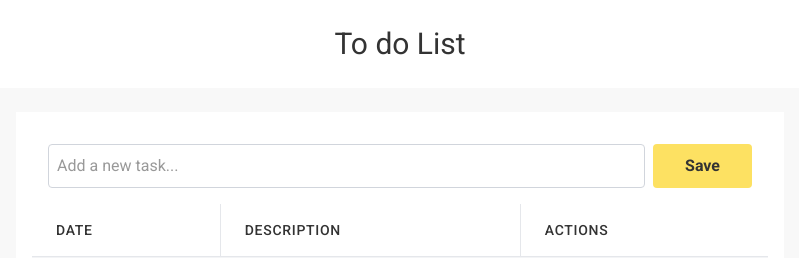
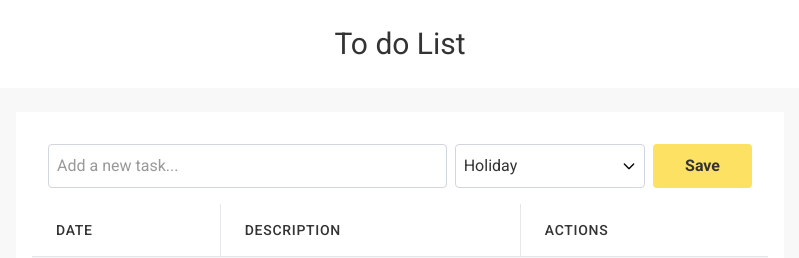
Before and after one commit to ediheid/todo-app, a Vue app: page / in a window 1280 px wide. Shown: the top 258 px of the page, without its empty margins (240-1039 px from the left). Built offline with nearby package versions, Linux system fonts and the light colour scheme.

Commit message:
add dropdown select for task categories

```diff
--- /dev/null
+++ b/src/components/DropdownSelect.vue
@@ -0,0 +1,40 @@
+<script setup lang="ts">
+import { Category } from "../enums/categories";
+defineProps<{
+  options: { value: Category; label: string }[];
+  modelValue: Category | null;
+  placeholder?: string;
+}>();
+
+const emit = defineEmits<{
+  (e: "update:modelValue", value: Category | null): void;
+}>();
+</script>
+
+<template>
+  <div class="relative flex-1">
+    <select
+      :value="modelValue"
+      @change="(e) => $emit('update:modelValue', (e.target as HTMLSelectElement).value as Category)"
+      class="appearance-none w-full p-2 pr-8 border border-gray-300 rounded-sm focus:outline-none focus:ring-2 focus:ring-[var(--primary-yellow)]"
+    >
+      <option
+        v-for="option in options"
+        :key="option.value"
+        :value="option.value"
+      >
+        {{ option.label }}
+      </option>
+    </select>
+    <!-- custom chevron cos I'm being picky about spacing of chevron 😅 -->
+    <div
+      class="pointer-events-none absolute inset-y-0 right-2 flex items-center"
+    >
+      <img
+        src="@/assets/icons/chevron.svg"
+        alt="Dropdown Icon"
+        class="w-4 h-4 text-gray-500"
+      />
+    </div>
+  </div>
+</template>
--- a/src/components/InputField.vue
+++ b/src/components/InputField.vue
@@ -14,6 +14,6 @@ defineEmits<{
     @input="(e) => $emit('update:newTask', (e.target as HTMLInputElement).value)"
     type="text"
     placeholder="Add a new task..."
-    class="flex-1 p-2 border border-gray-300 rounded-sm focus:outline-none focus:ring-2 focus:ring-[var(--primary-yellow)]"
+    class="flex-2 p-2 border border-gray-300 rounded-sm focus:outline-none focus:ring-2 focus:ring-[var(--primary-yellow)]"
   />
 </template>
--- a/src/components/TaskForm.vue
+++ b/src/components/TaskForm.vue
@@ -3,21 +3,28 @@ import { ref } from "vue";
 import { useTaskStore } from "../stores/tasks";
 import InputField from "./InputField.vue";
 import SaveTaskButton from "./SaveTaskButton.vue";
+import DropdownSelect from "./DropdownSelect.vue";
+import { Category, categories } from "../enums/categories";
 
 const taskStore = useTaskStore();
 const newTask = ref("");
-
-// todo: decide if I should keep emit in InputField OR call the store directly like in the ActionMenu component??
+const selectedCategory = ref<Category>(Category.Holiday);
+// ?? Holiday as default Category? or add a placeholder option in the select and disable save unless user selects a category?
 
 const addTask = () => {
-  if (!newTask.value.trim()) return;
-  taskStore.addTask(newTask.value.trim());
+  if (!newTask.value.trim() || !selectedCategory.value) return;
+  taskStore.addTask(newTask.value.trim(), selectedCategory.value);
   newTask.value = "";
+  selectedCategory.value = Category.Holiday;
 };
 </script>
 <template>
   <form class="w-full flex gap-2 p-4">
     <InputField v-model:newTask="newTask" class="flex-1" />
+    <DropdownSelect
+      v-model="selectedCategory"
+      :options="categories"
+    ></DropdownSelect>
     <SaveTaskButton @click="addTask" />
   </form>
 </template>
--- /dev/null
+++ b/src/enums/categories.ts
@@ -0,0 +1,13 @@
+export enum Category {
+  Holiday = "Holiday",
+  Work = "Work",
+  Personal = "Personal",
+  Other = "Other",
+}
+
+export const categories = [
+  { value: Category.Holiday, label: "Holiday" },
+  { value: Category.Work, label: "Work" },
+  { value: Category.Personal, label: "Personal" },
+  { value: Category.Other, label: "Other" },
+];
--- a/src/stores/tasks.ts
+++ b/src/stores/tasks.ts
@@ -1,6 +1,7 @@
 import { defineStore } from "pinia";
 import { ref } from "vue";
 import { v4 as uuidv4 } from "uuid";
+import { Category } from "./../enums/categories";
 
 export const useTaskStore = defineStore(
   "taskStore",
@@ -12,20 +13,22 @@ export const useTaskStore = defineStore(
         description: string;
         isDone: boolean;
         isTaskUrgent: boolean;
+        category: Category;
       }>
     >([]);
 
-    const addTask = (description: string) => {
+    const addTask = (description: string, category: Category) => {
       tasks.value.push({
         id: uuidv4(),
         date: Date.now(),
         description,
         isDone: false,
         isTaskUrgent: false,
+        category,
       });
     };
 
-    // ?? do I actually want to reset isTaskUrgent buy updating created date to false when toggling complete or editing?
+    // ?? do I actually want to reset isTaskUrgent buy updating created date to false when toggling complete or editing? // something I would ask UX designer about
 
     const toggleTaskCompletion = (id: string) => {
       const task = tasks.value.find((t) => t.id === id);
```
Also changed, not shown: src/assets/icons/chevron.svg (added).
